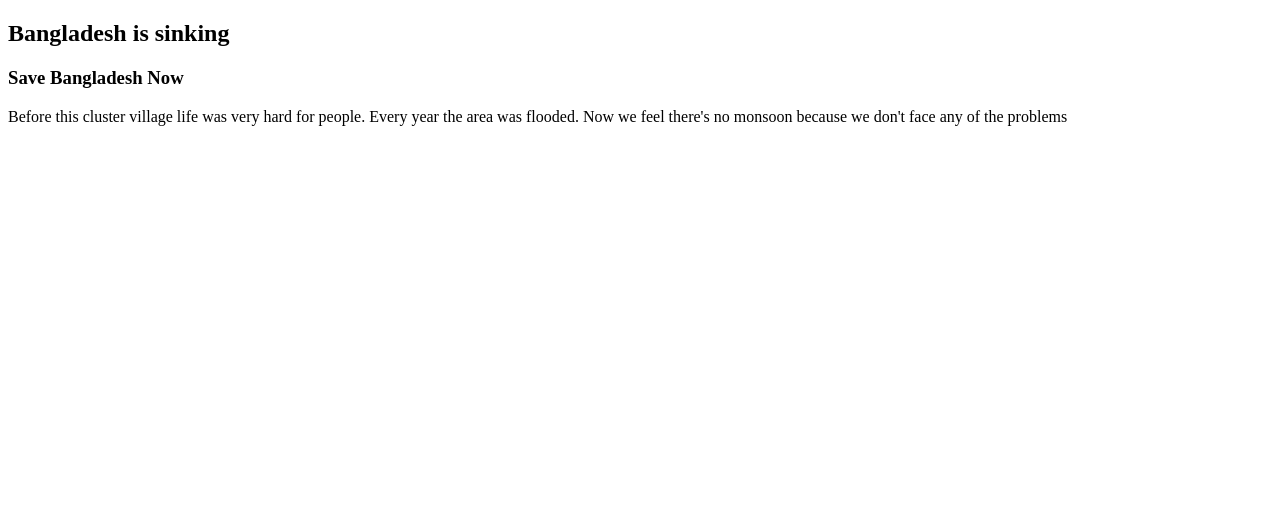
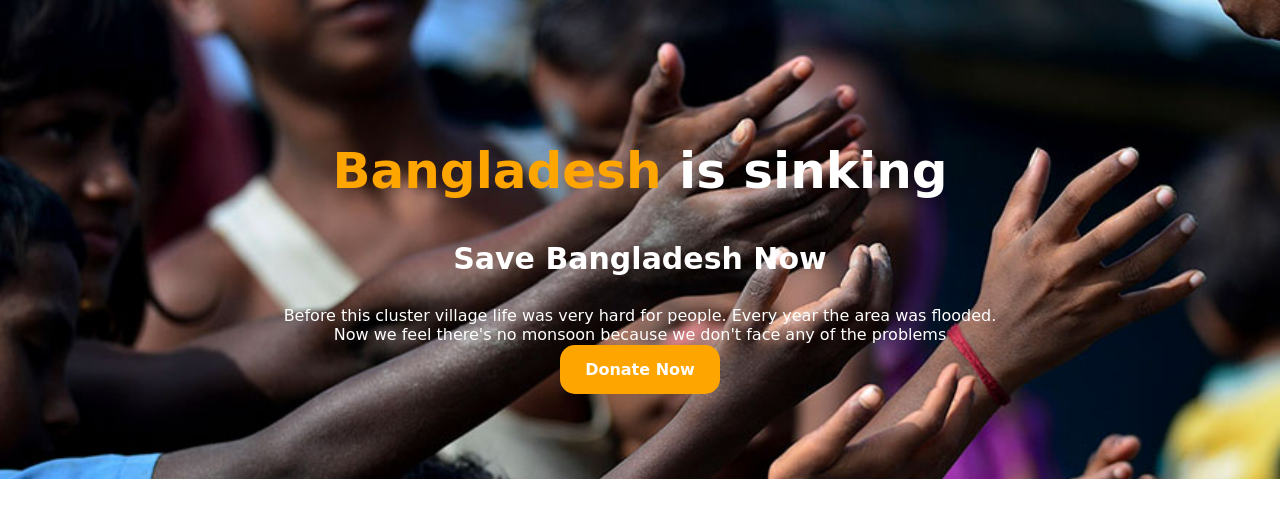
Before and after one commit to rafiulhasan1/JAAGO-Foundation, a plain HTML site: page index.html in a window 1280 px wide. Drawn offline with Linux system fonts and the light colour scheme; a web font is replaced by a local one.

Commit message:
first part complate

```diff
--- a/index.html
+++ b/index.html
@@ -5,14 +5,19 @@
     <meta http-equiv="X-UA-Compatible" content="IE=edge">
     <meta name="viewport" content="width=device-width, initial-scale=1.0">
     <link rel="stylesheet" href="style.css">
+    <link rel="icon" href="icons/map.png">
+    <link rel="preconnect" href="https://fonts.googleapis.com">
+    <link rel="preconnect" href="https://fonts.gstatic.com" crossorigin>
+    <link href="https://fonts.googleapis.com/css2?family=Arima&family=Gentium+Book+Plus:ital@1&family=Nunito&family=Roboto:wght@300;400&family=Ubuntu&display=swap" rel="stylesheet">
     <title>JAAGO-Foundation</title>
 </head>
 <body>
-    <section class="part-1">
-        <div class="part01">
-            <h1>Bangladesh is sinking</h1>
-            <h3>Save Bangladesh Now</h3>
-            <p>Before this cluster village life was very hard for people. Every year the area was flooded. Now we feel there's no monsoon because we don't face any of the problems</p>
+    <section class="part-1 flax">
+        <div class="part-01">
+            <h1 class="text-1"><span>Bangladesh</span> is sinking</h1>
+            <h3 class="text-2">Save Bangladesh Now</h3>
+            <p>Before this cluster village life was very hard for people. Every year the area was flooded. <br> Now we feel there's no monsoon because we don't face any of the problems</p>
+            <a class="button-1" href="https://www.jaago.com.bd/" target="_blank">Donate Now</a>
         </div>
     </section>
 </body>
--- a/style.css
+++ b/style.css
@@ -0,0 +1,35 @@
+body{
+    font-family: 'Arima', cursive;
+    margin: 0;
+}
+.flax{
+    margin-bottom: 150px;
+}
+.part-01{
+    text-align: center;
+    font-weight: 500;
+    color: white;
+    padding: 100px 200px;
+}
+.text-1{
+    font-size: 50px;
+}
+.text-2{
+    font-size: 30px;
+}
+span{
+    color: orange;
+}
+.button-1{
+    text-decoration: none;
+    background-color: orange;
+    padding: 15px 25px;
+    border-radius: 15px;
+    color: white;
+    font-weight: 600;
+}
+.part-1{
+    background-image: url(bk-image/back3.jpg);
+    background-size: cover;
+    background-repeat: no-repeat;
+}
```
Also changed, not shown: bk-image/Flood_1_Large.png (added), bk-image/back1.jpg (renamed from background image/back1.jpg), bk-image/back2.jpg (renamed from background image/back2.jpg), bk-image/back3.jpg (renamed from background image/back3.jpg), bk-image/child.jpg (added).
